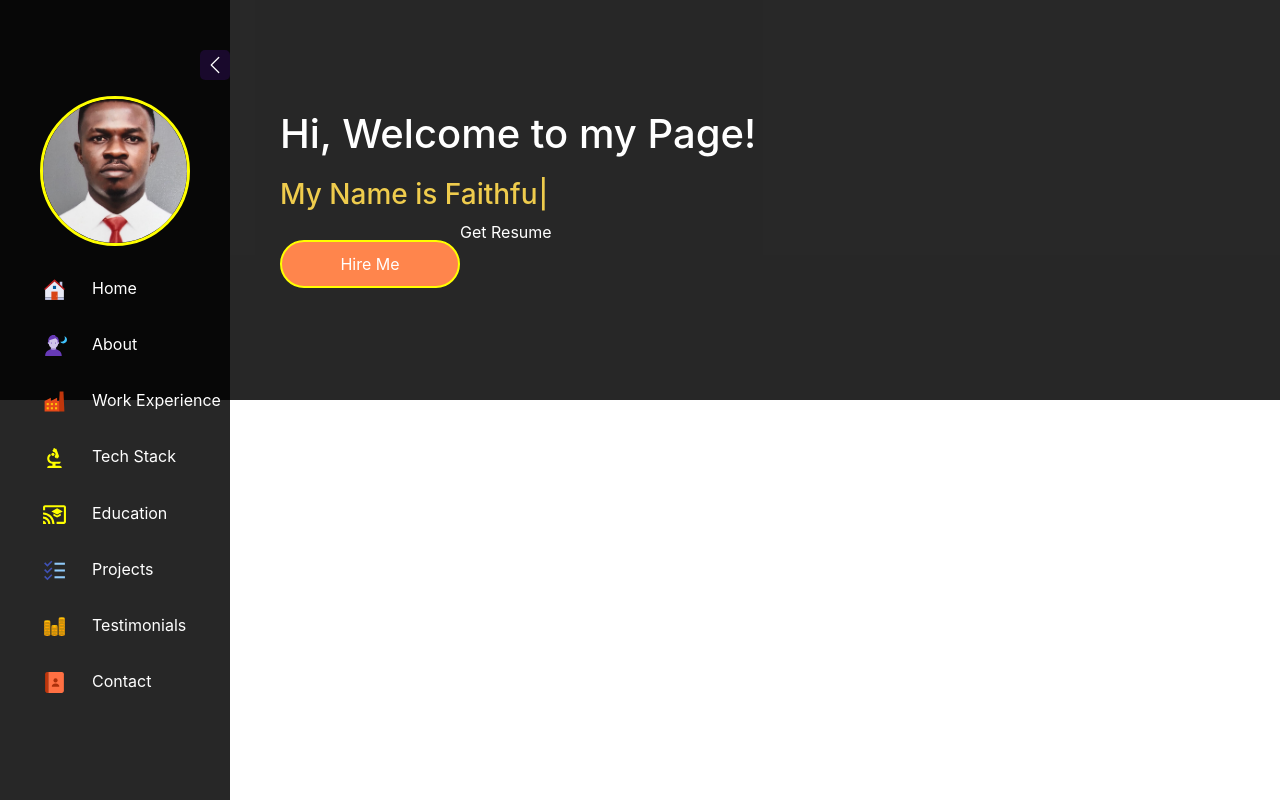
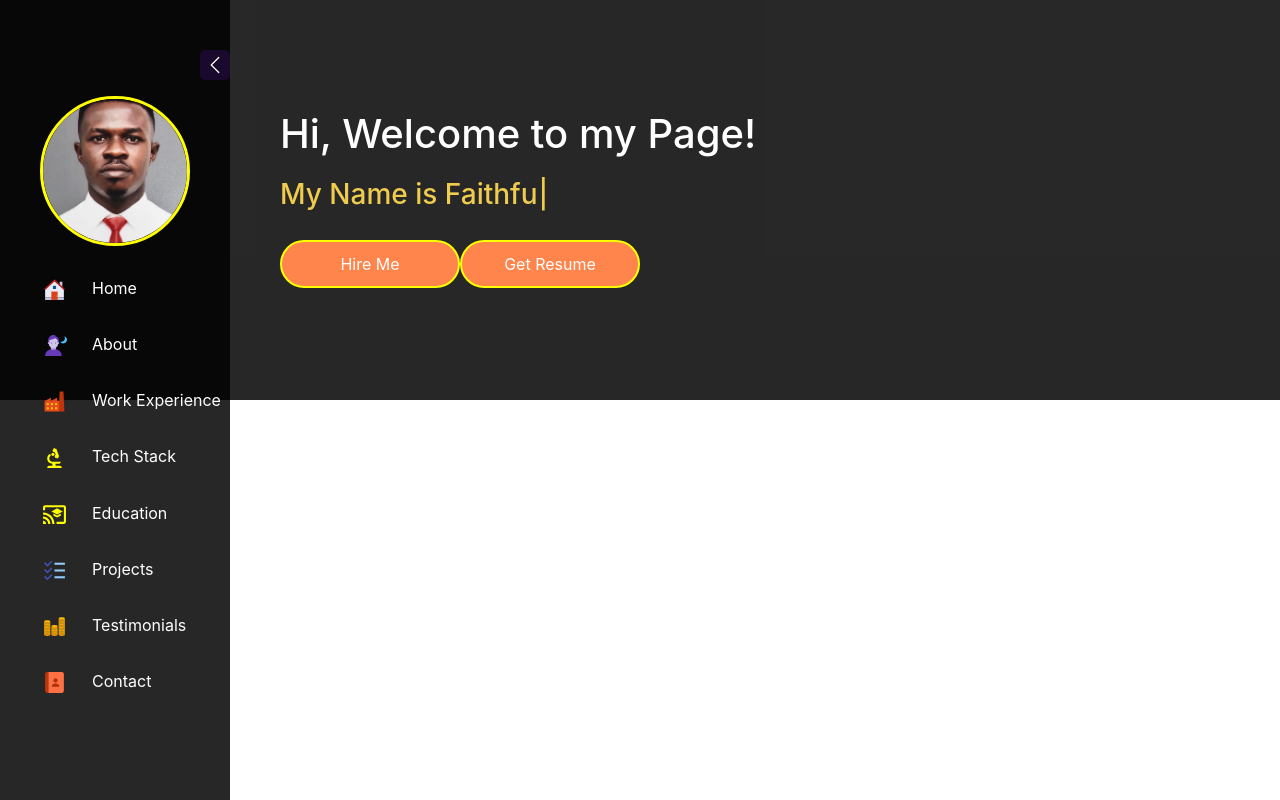
Before and after one commit to faithfulonoriobakpo/portfolio-website-react, a React (Create React App) app in the folder Frontend/: page / in a window 1280 px wide. Built offline with nearby package versions, Linux system fonts and the light colour scheme.

Commit message:
Added styles to Get Resume button

```diff
--- a/Frontend/src/Components/Home/Home.js
+++ b/Frontend/src/Components/Home/Home.js
@@ -19,7 +19,7 @@ const Home = () => {
         </h3>
         <div className='hire-resume-button-container'>
           <div className='hire-me-button'>Hire Me</div>
-          <div>Get Resume</div>
+          <div className='hire-me-button'>Get Resume</div>
         </div>
       </div>
     </div>
```
